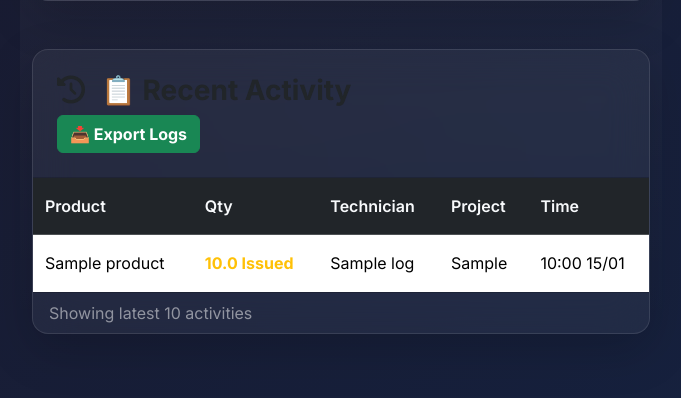
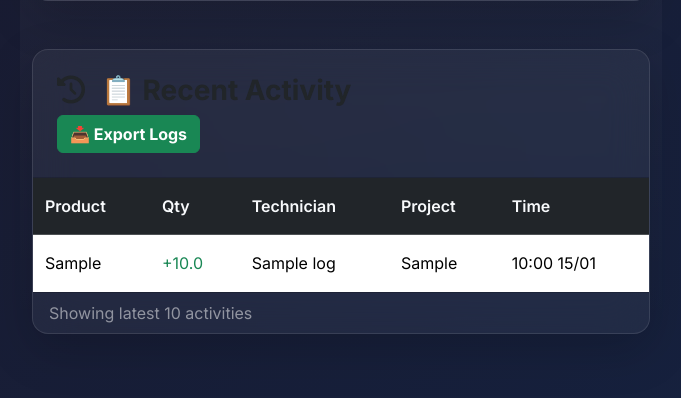
Before and after one commit to whitetap/whitetap-inventory-erp, a Flask app: template templates/staff_dashboard.html in a window 1280 px wide. Shown: the part 1488-1886 px from the top of the page, without its empty margins (554-1235 px from the left). Run offline with Flask 3, Linux system fonts and the light colour scheme; the template is opened without the code that fills it: most values are stand-ins (such as "Sample title", 1, 10 or a date in 2020).

Commit message:
Fix: Hard-coded SKU into logs and enabled +/- math

```diff
--- a/app_fixed_final.py
+++ b/app_fixed_final.py
@@ -341,11 +341,14 @@
 
         product.current_stock -= quantity_used
 
+        sku_to_save = product.sku
+
         usage_log = UsageLog(
             product_id=product_id,
             quantity_used=-quantity_used,
             technician_name=technician_name,
-            project_ref=project_ref
+            project_ref=project_ref,
+            product_sku=sku_to_save
         )
         db.session.add(usage_log)
         db.session.commit()
--- a/templates/staff_dashboard.html
+++ b/templates/staff_dashboard.html
@@ -371,8 +371,8 @@
                                 <tbody>
                                     {% for log in recent_logs %}
                                     <tr>
-                                        <td>{{ log.product.name if log.product else 'Deleted' }}</td>
-                                        <td class="fw-bold text-warning">{{ log.quantity_used|float|abs }} Issued</td>
+                                        <td>{{ log.product_sku or (log.product.sku if log.product else 'N/A') }}</td>
+                                        <td>{% if log.quantity_used < 0 %}<span class='text-danger'>{{ log.quantity_used|float }}</span>{% else %}<span class='text-success'>+{{ log.quantity_used|float }}</span>{% endif %}</td>
                                         <td>{{ log.technician_name }}</td>
                                         <td>{{ log.project_ref or '-' }}</td>
                                         <td>{{ log.created_at.strftime('%H:%M %d/%m') if log.created_at else 'N/A' }}</td>
```
